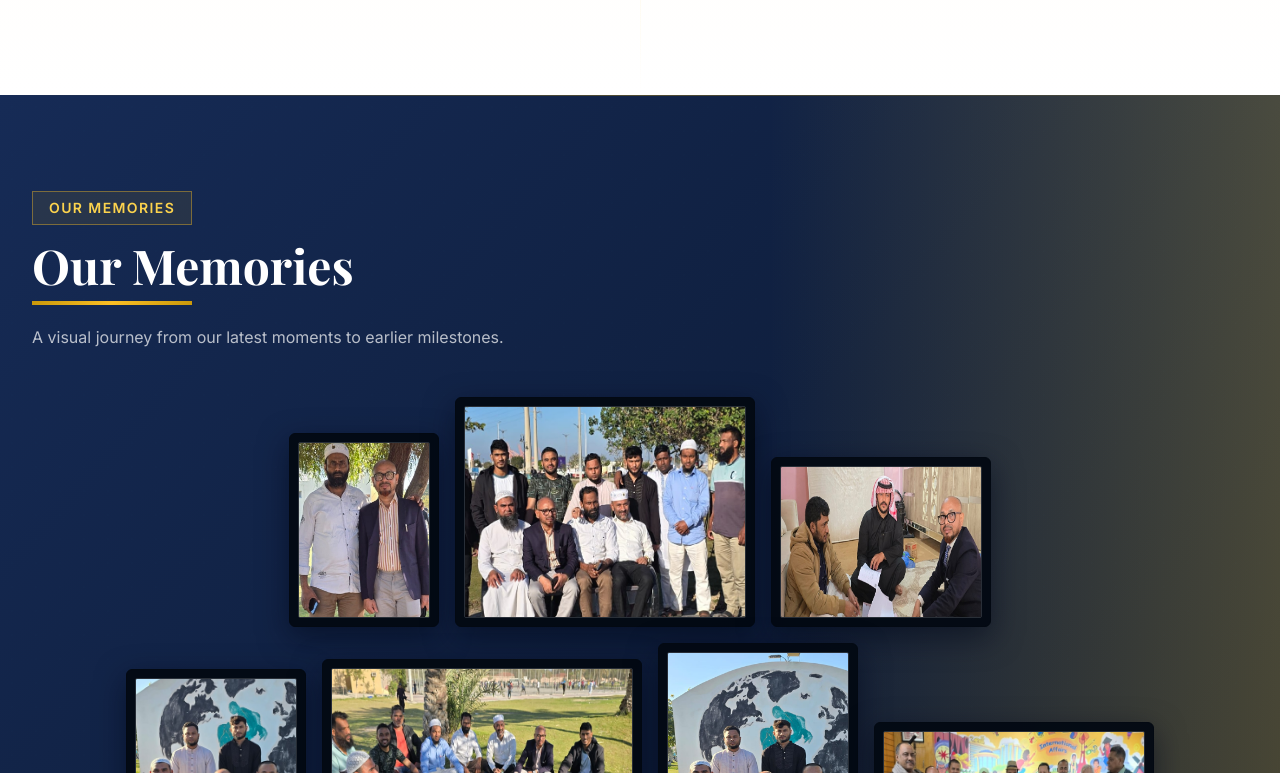
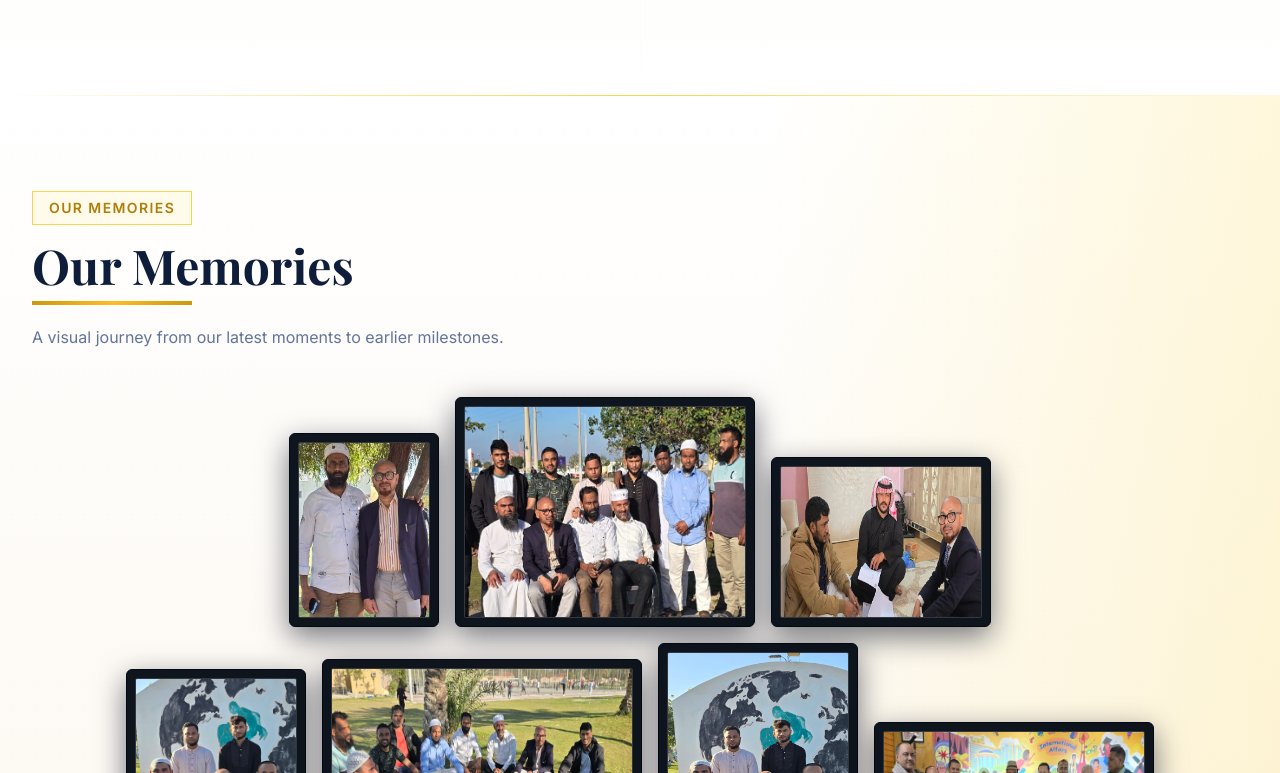
Before and after one commit to josephbae23/Khandaker-Industries-LLC, a Next.js app: page /en in a window 1280 px wide. Shown: the part 4747-5520 px from the top of the page. Built offline with nearby package versions, Linux system fonts and the light colour scheme.

Commit message:
Match memories section background with home theme

```diff
--- a/src/components/sections/MemoriesGallery.tsx
+++ b/src/components/sections/MemoriesGallery.tsx
@@ -43,22 +43,22 @@ export default function MemoriesGallery({ locale, t }: MemoriesGalleryProps) {
   ];
 
   return (
-    <section className="section-py bg-navy-800 relative overflow-hidden">
-      <div className="absolute inset-0 bg-gradient-to-br from-navy-700 via-navy-800 to-navy-900" />
-      <div className="absolute inset-0 dot-pattern opacity-20" />
-      <div className="absolute top-0 left-0 right-0 h-px bg-gradient-to-r from-transparent via-gold-500/35 to-transparent" />
-      <div className="absolute top-0 right-0 w-[40%] h-full bg-gradient-to-l from-gold-300/25 to-transparent" />
+    <section className="section-py bg-white relative overflow-hidden">
+      <div className="absolute inset-0 bg-gradient-to-b from-white via-sand-50 to-white" />
+      <div className="absolute inset-0 dot-pattern opacity-15" />
+      <div className="absolute top-0 left-0 right-0 h-px bg-gradient-to-r from-transparent via-gold-300 to-transparent" />
+      <div className="absolute top-0 right-0 w-[40%] h-full bg-gradient-to-l from-gold-200/30 to-transparent" />
 
       <div className="container-main relative z-10">
         <div className={`mb-12 ${isRtl ? "font-arabic text-right" : "text-left"}`}>
-          <span className="inline-flex items-center gap-2 text-gold-300 text-sm font-semibold tracking-widest uppercase border border-gold-400/40 bg-gold-500/10 px-4 py-1.5">
+          <span className="gold-badge">
             {t.badge}
           </span>
-          <h2 className="font-display text-3xl md:text-4xl lg:text-5xl font-bold text-white mt-4 mb-3">
+          <h2 className="section-title mt-4 mb-3">
             {t.title}
           </h2>
           <span className={`block h-1 bg-gold-gradient ${isRtl ? "mr-0 ml-auto" : "ml-0 mr-auto"} w-40`} />
-          <p className={`text-white/70 text-base mt-5 max-w-3xl ${isRtl ? "mr-0 ml-auto" : "ml-0 mr-auto"}`}>
+          <p className={`text-navy-600/70 text-base mt-5 max-w-3xl ${isRtl ? "mr-0 ml-auto" : "ml-0 mr-auto"}`}>
             {t.subtitle}
           </p>
         </div>
```
